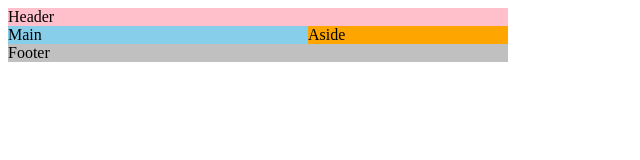
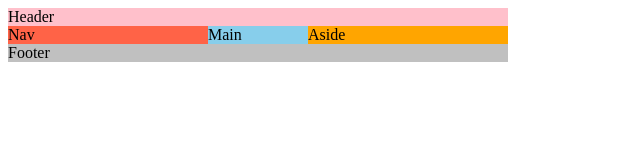
Before and after one commit to daisuke2549/CSS-flex-box, a plain HTML site: page index.html in a window 1280 px wide. Shown: the whole page, without its empty margins (0-640 px from the left). Drawn offline with Linux system fonts and the light colour scheme.

Commit message:
practice column layout and learn how to use order css

```diff
--- a/css/style.css
+++ b/css/style.css
@@ -36,6 +36,12 @@ body{
 .container {
   display: flex;
 }
+nav{
+    background-color:tomato;
+    width:200px;
+    order:-1;
+}
+
 
 header {
     background: pink;
--- a/index.html
+++ b/index.html
@@ -19,6 +19,7 @@
 <header>Header</header>
 <div class="container">
 <main>Main</main>
+<nav>Nav</nav>
 <aside>Aside</aside>
 </div>
 <footer>Footer</footer>
```
